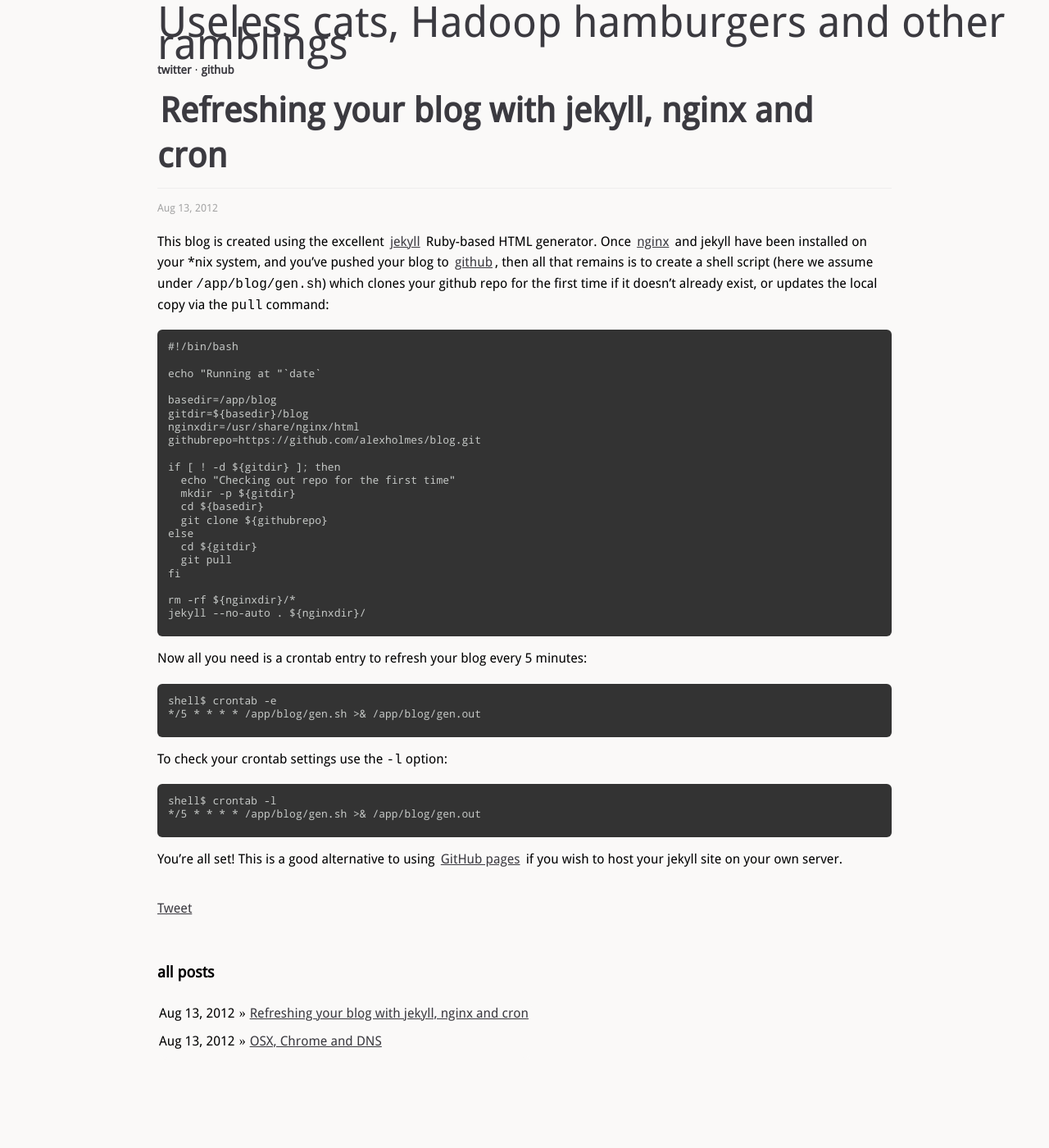
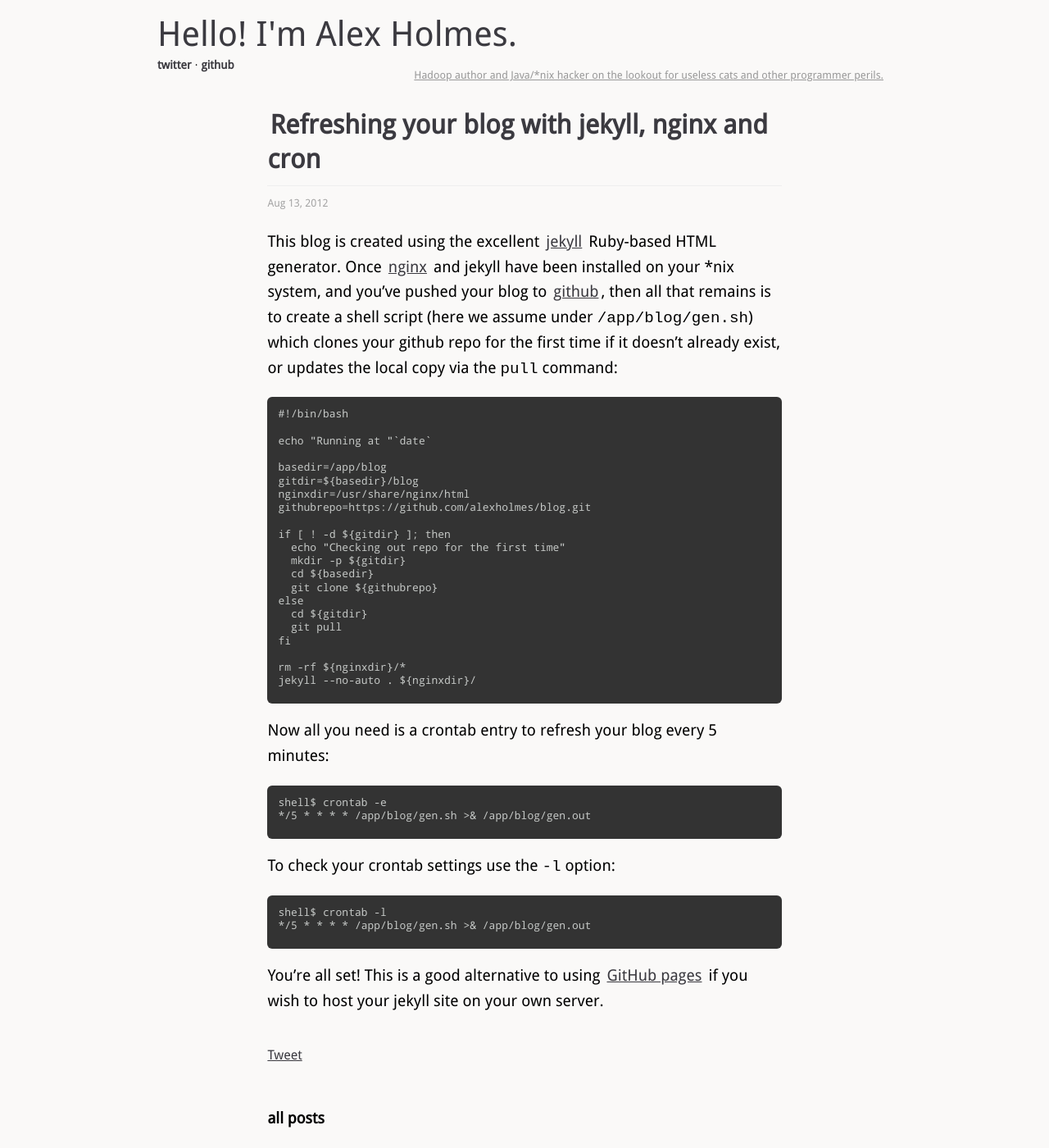
Before and after one commit to alexholmes/blog, a Jekyll site: the page built from index.html, in a window 1280 px wide and 1400 px high. Shown: the whole window at 82% size. Built offline with Jekyll 4.4.1, drawn with Linux system fonts in a browser that asks for light colours; comment, search, counter and statistics services are not loaded.

Commit message:
restructuring

```diff
--- a/_includes/header.html
+++ b/_includes/header.html
@@ -1,6 +1,7 @@
 <div id="header">
-  <div id="title"><a href="/">Useless cats, Hadoop hamburgers and other ramblings</a></div>
-  <div id="misc">
+  <div id="title"><div id="large"><a href="/">Hello! </a><a href="/">I'm Alex Holmes.</a></div>
+  <div id="byline"><a href="/">Hadoop author and Java/*nix hacker on the lookout for useless cats and other programmer perils.</a></div>
+    <div id="misc">
     <a href="http://twitter.com/grep_alex">twitter</a> &middot;
     <a href="https://github.com/alexholmes">github</a>
   </div>
--- a/stylesheets/screen.css
+++ b/stylesheets/screen.css
@@ -91,21 +91,22 @@ h1 a, h2 a, h3 a, h4 a {
 }
 
 h1 {
-  font-size: 42px;
+  font-size: 32px;
   border-bottom: 1px solid #eee;
   margin-bottom: .25em;
   padding-bottom: 8px;
 }
 
 #header {
-  margin-bottom: 5em;
-	position: fixed;
-	z-index: 77;
+    margin-top: 1em;
+    margin-bottom: 2em;
+	/*position: fixed;*/
+	/*z-index: 77;*/
   background-color: #FAF9F8;
-	top: 0px;
-	left: 0px;
-	width: 100%;
-	padding: 0.67em 0 1em 15%;
+	/*top: 0px;*/
+	/*left: 0px;*/
+	/*width: 100%;*/
+	/*padding: 0.67em 0 1em 15%;*/
 }
 
 #header a {
@@ -114,8 +115,15 @@ h1 {
 }
 
 #header #title {
-  font-size: 52px;
+  font-size: 32px;
   padding-top: 8px;
+    padding-bottom: 8px;
+}
+
+#header #title #large {
+    font-size: 42px;
+    padding-top: 8px;
+    padding-bottom: 8px;
 }
 
 #header #misc {
@@ -163,12 +171,13 @@ h1 {
 }
 
 #post {
-	margin-top: 7em;
+	margin-top: 2em;
   padding-bottom: 0.1em;
 }
 
 #post p {
   line-height: 1.6em;
+    font-size: 1.2em;
 }
 
 #post .bubbles {
```
